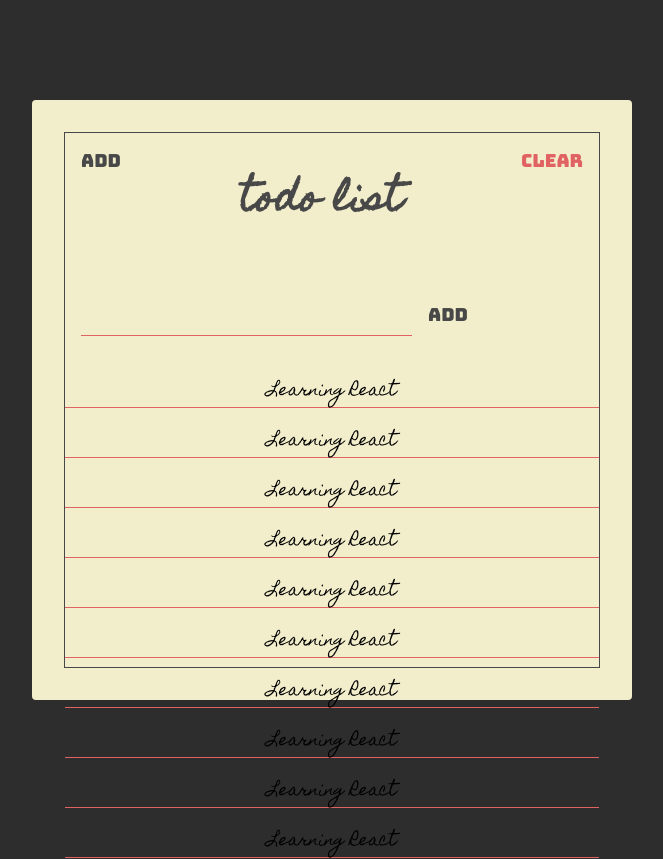
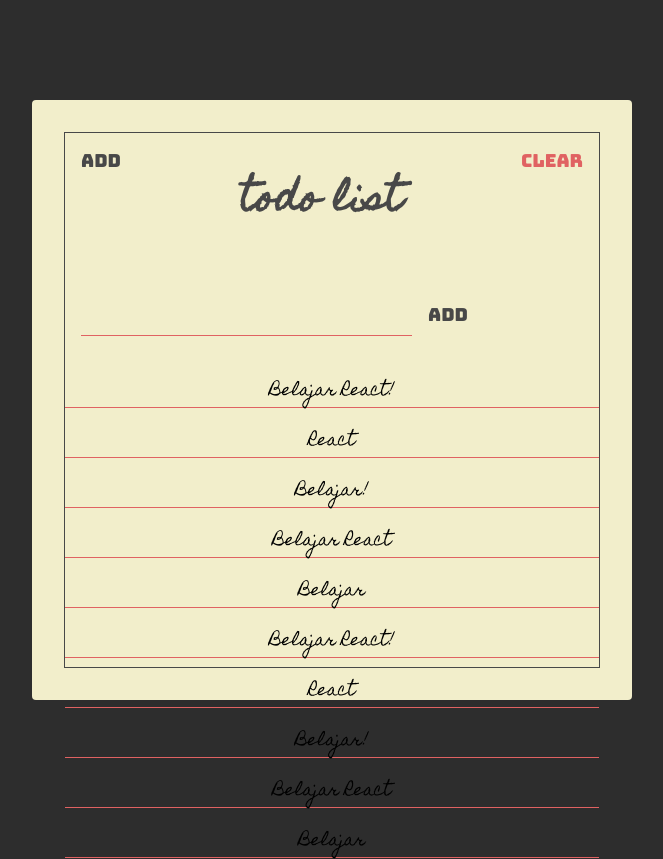
Before and after one commit to bghozi/react-todolist, a React (Create React App) app: page / in a window 1280 px wide. Shown: the whole page, without its empty margins (308-971 px from the left). Built offline with nearby package versions, Linux system fonts and the light colour scheme.

Commit message:
membuat  pages dan component todo

```diff
--- a/src/App.js
+++ b/src/App.js
@@ -1,56 +1,8 @@
 import React from "react";
 import "./styles.css";
 
-import Paper from "./components/Paper";
+import TodoList from "./pages/TodoList";
 
 export default function App() {
-  return (
-    <Paper>
-      <section className="header">
-        <button className="header-btn main-black-color">Add</button>
-        <h1 className="header-title">Todo list</h1>
-        <button className="header-btn main-red-color">Clear</button>
-      </section>
-
-      <section className="add">
-        <form action="add-form">
-          <input type="text" className="add-input" />
-          <button className="add-btn main-black-color">Add</button>
-        </form>
-      </section>
-
-      <section className="todos">
-        <div className="todo">
-          <span className="todo-text">Learning React</span>
-        </div>
-        <div className="todo">
-          <span className="todo-text">Learning React</span>
-        </div>
-        <div className="todo">
-          <span className="todo-text">Learning React</span>
-        </div>
-        <div className="todo">
-          <span className="todo-text">Learning React</span>
-        </div>
-        <div className="todo">
-          <span className="todo-text">Learning React</span>
-        </div>
-        <div className="todo">
-          <span className="todo-text">Learning React</span>
-        </div>
-        <div className="todo">
-          <span className="todo-text">Learning React</span>
-        </div>
-        <div className="todo">
-          <span className="todo-text">Learning React</span>
-        </div>
-        <div className="todo">
-          <span className="todo-text">Learning React</span>
-        </div>
-        <div className="todo">
-          <span className="todo-text">Learning React</span>
-        </div>
-      </section>
-    </Paper>
-  );
+  return <TodoList />;
 }
--- a/src/components/Header.jsx
+++ b/src/components/Header.jsx
@@ -0,0 +1,13 @@
+import React from "react";
+
+const Header = () => {
+  return (
+    <section className="header">
+      <button className="header-btn main-black-color">Add</button>
+      <h1 className="header-title">Todo list</h1>
+      <button className="header-btn main-red-color">Clear</button>
+    </section>
+  );
+};
+
+export default Header;
--- /dev/null
+++ b/src/components/Todo.jsx
@@ -0,0 +1,16 @@
+import React from "react";
+import PropTypes from "prop-types";
+
+const Todo = (props) => {
+  return (
+    <div className="todo">
+      <span className="todo-text">{props.text}</span>
+    </div>
+  );
+};
+
+Todo.propTypes = {
+  text: PropTypes.string.isRequired
+};
+
+export default Todo;
--- a/src/components/TodoForm.jsx
+++ b/src/components/TodoForm.jsx
@@ -0,0 +1,14 @@
+import React from "react";
+
+const TodoForm = () => {
+  return (
+    <section className="add">
+      <form action="add-form">
+        <input type="text" className="add-input" />
+        <button className="add-btn main-black-color">Add</button>
+      </form>
+    </section>
+  );
+};
+
+export default TodoForm;
--- a/src/components/Todos.jsx
+++ b/src/components/Todos.jsx
@@ -0,0 +1,47 @@
+import React from "react";
+
+import Todo from "./Todo";
+
+const Todos = () => {
+  const todos = [
+    {
+      text: "Belajar React!"
+    },
+    {
+      text: "React"
+    },
+    {
+      text: "Belajar!"
+    },
+    {
+      text: "Belajar React"
+    },
+    {
+      text: "Belajar"
+    },
+    {
+      text: "Belajar React!"
+    },
+    {
+      text: "React"
+    },
+    {
+      text: "Belajar!"
+    },
+    {
+      text: "Belajar React"
+    },
+    {
+      text: "Belajar"
+    }
+  ];
+  return (
+    <section className="todos">
+      {todos.map((todo) => {
+        return <Todo text={todo.text} />;
+      })}
+    </section>
+  );
+};
+
+export default Todos;
--- /dev/null
+++ b/src/pages/TodoList.jsx
@@ -0,0 +1,18 @@
+import React from "react";
+
+import Paper from "../components/Paper";
+import Header from "../components/Header";
+import TodoForm from "../components/TodoForm";
+import Todos from "../components/Todos";
+
+const TodoList = () => {
+  return (
+    <Paper>
+      <Header />
+      <TodoForm />
+      <Todos />
+    </Paper>
+  );
+};
+
+export default TodoList;
--- a/src/styles.css
+++ b/src/styles.css
@@ -132,6 +132,8 @@
 .todos {
   display: flex;
   flex-direction: column;
+
+  min-height: 500px;
 }
 
 .todo {
@@ -149,6 +151,7 @@
 }
 
 .todo-text {
+  width: 100%;
   position: absolute;
   left: 50%;
   transform: translate(-50%);
```
